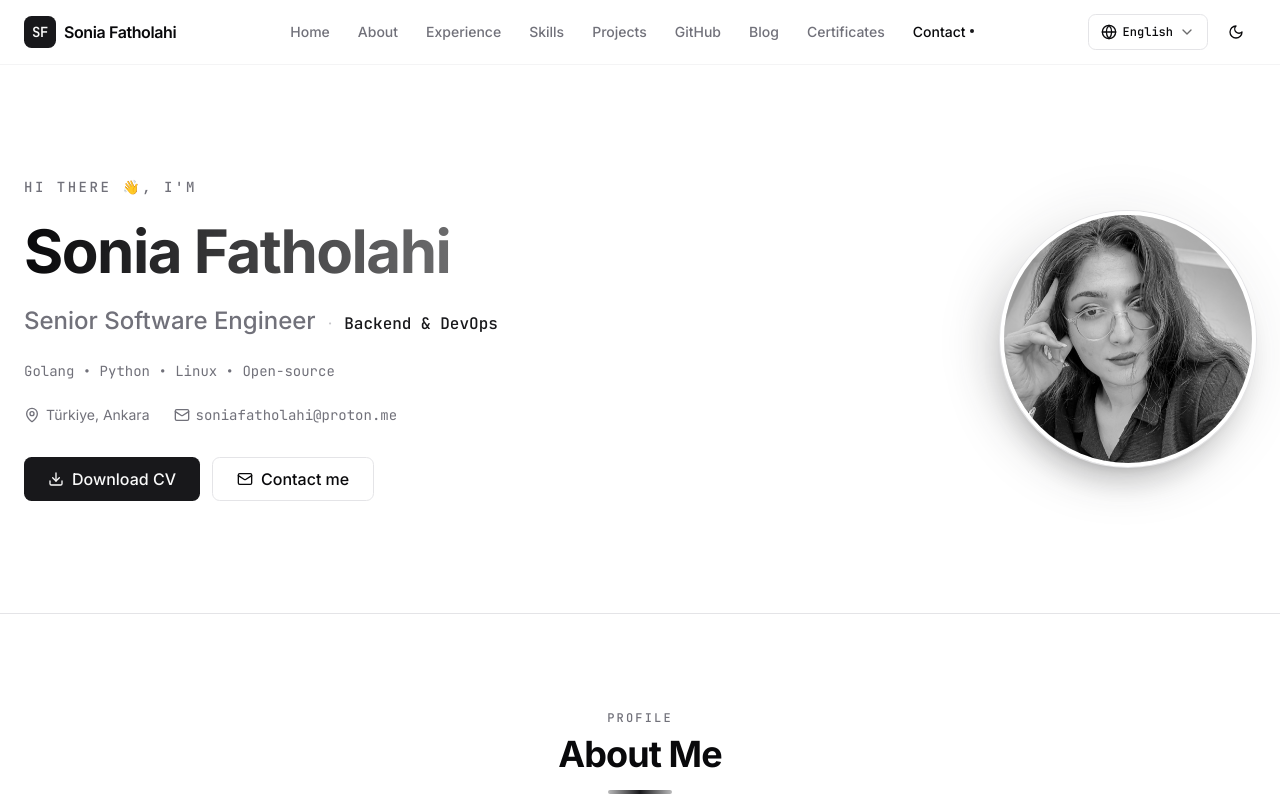
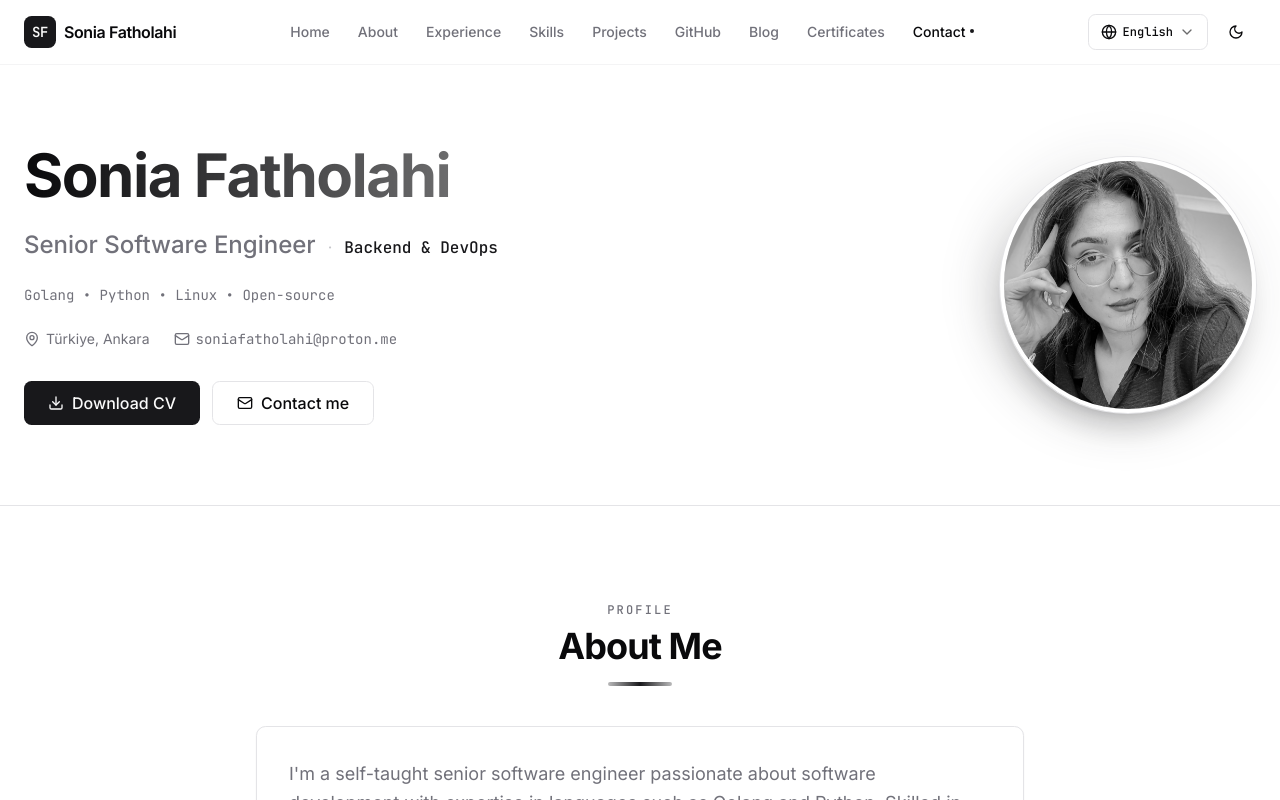
Before and after one commit to SonyCore/SonyCore, a React (Vite) app: page /#blog in a window 1280 px wide. Shown: the top 800 px of the page. Built offline with nearby package versions, Linux system fonts and the light colour scheme.

Commit message:
chore: removed greeting

```diff
--- a/src/components/sections/hero.tsx
+++ b/src/components/sections/hero.tsx
@@ -29,11 +29,11 @@ export function Hero() {
         style={{ animationDelay: "-6s" }}
       />
 
-      <div className="container grid items-center gap-12 py-20 md:grid-cols-[1fr_auto] md:py-28">
+      <div className="container grid items-center gap-12 py-20 md:grid-cols-[1fr_auto] md:py-22">
         <div className="animate-fade-in space-y-6">
-          <p className="font-mono text-sm font-medium uppercase tracking-[0.18em] text-muted-foreground">
+          {/* <p className="font-mono text-sm font-medium uppercase tracking-[0.18em] text-muted-foreground">
             {t.hero.greeting}
-          </p>
+          </p> */}
           <h1 className="text-4xl font-bold tracking-tight sm:text-5xl md:text-6xl">
             <span className="bg-gradient-to-r from-foreground to-foreground/60 bg-clip-text text-transparent">
               {resume.name}
--- a/src/locales/fa.json
+++ b/src/locales/fa.json
@@ -36,7 +36,7 @@
     "contactTitle": "تماس"
   },
   "resume": {
-    "title": "مهندس نرم‌افزار",
+    "title": "مهندس نرم‌افزار ارشد",
     "specialty": "بک‌اند و دواپس",
     "tagline": "گولنگ • پایتون • لینوکس • متن‌باز",
     "about": "من یک مهندس نرم‌افزار خودآموخته هستم که به توسعه نرم‌افزار علاقه‌مند است و در زبان‌هایی مانند Golang و Python تخصص دارم. در خودکارسازی وظایف، ساخت ابزار و توسعه پلتفرم‌ها (مانند برنامه‌های وب با Golang) مهارت دارم و در پروژه‌های متن‌باز فعالانه مشارکت می‌کنم."
--- a/src/locales/tr.json
+++ b/src/locales/tr.json
@@ -36,7 +36,7 @@
     "contactTitle": "İletişim"
   },
   "resume": {
-    "title": "Yazılım Mühendisi",
+    "title": "Yazılım Mühendisi Kıdemli",
     "specialty": "Backend ve DevOps",
     "tagline": "Golang • Python • Linux • Açık kaynak",
     "about": "Kendi kendine yetişmiş bir yazılım mühendisiyim. Yazılım geliştirmeye tutkuyla bağlıyım ve Golang ile Python gibi dillerde uzmanlığım var. Görevleri otomatikleştirme, araçlar geliştirme ve platformlar (örneğin Golang ile web uygulamaları) inşa etme konusunda yetenekliyim ve açık kaynak projelerine aktif olarak katkıda bulunuyorum."
```
